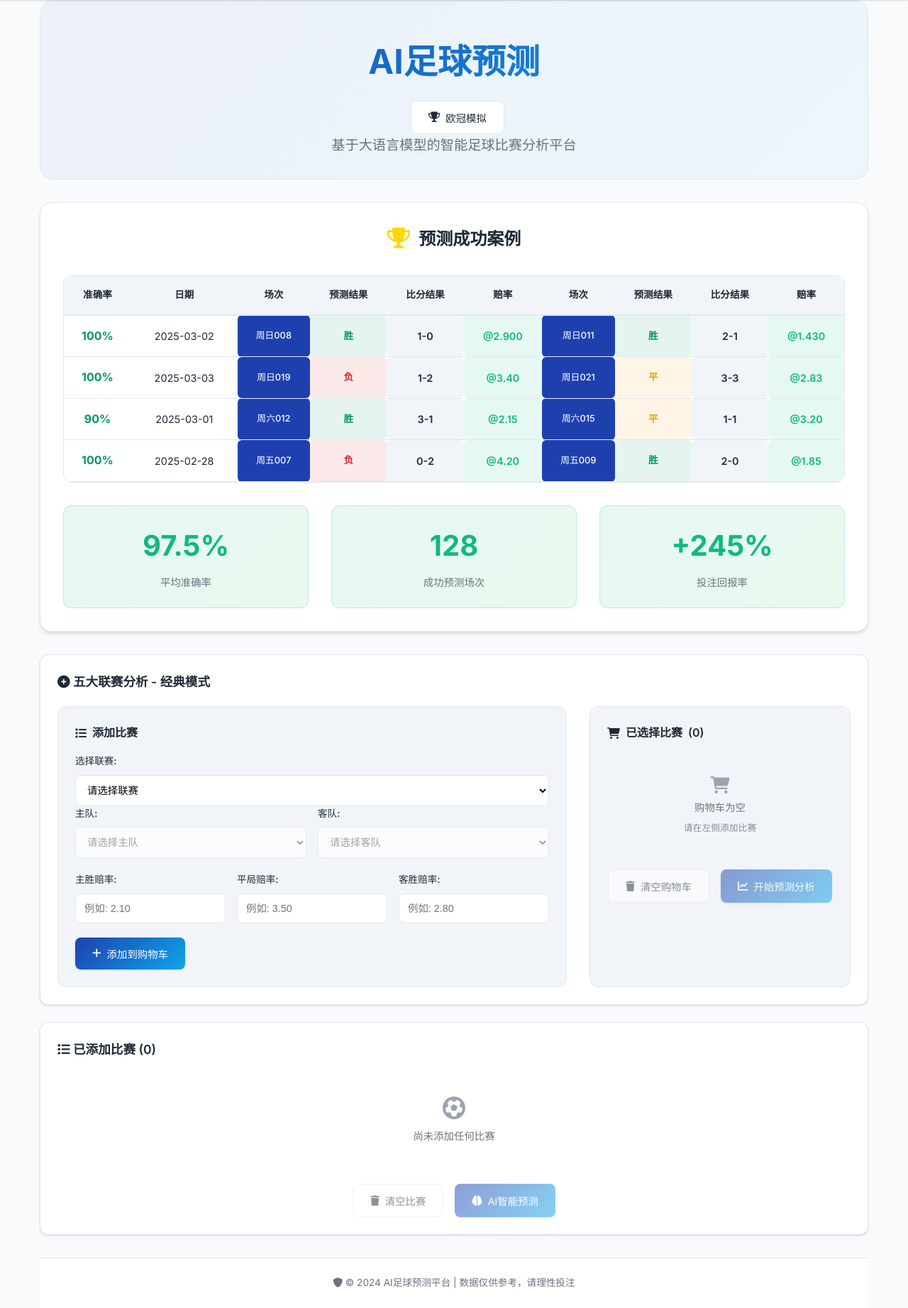
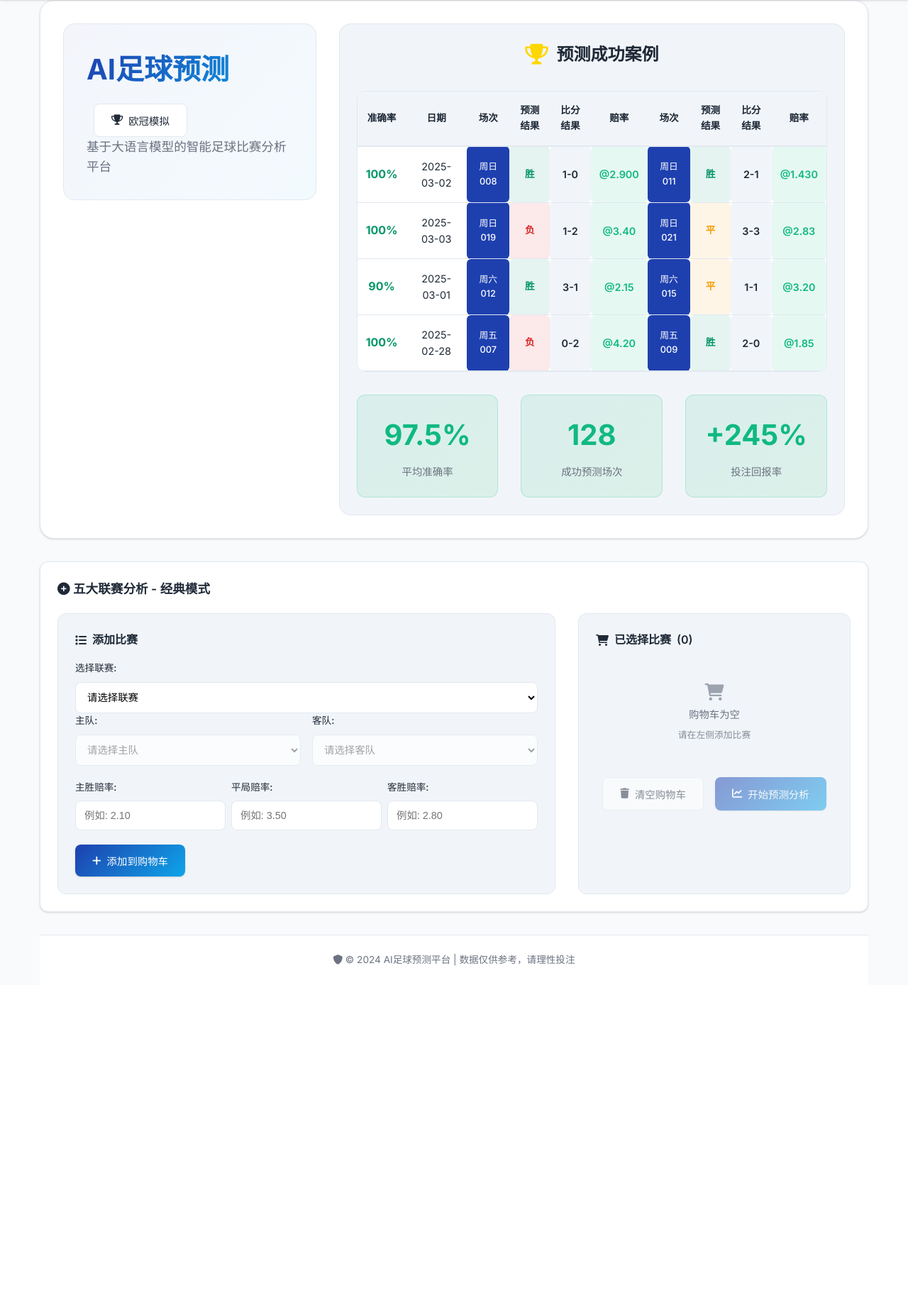
Before and after one commit to Scodive/MatchPredict, a Flask app: page / in a window 1280 px wide. Shown: the part 80-1923 px from the top of the page at 71% size. After the commit the page ends 1441 px from the top, so only its background shows below. Run offline with Flask 3, Linux system fonts and the light colour scheme.

Commit message:
update style

```diff
--- a/static/css/style.css
+++ b/static/css/style.css
@@ -131,17 +131,29 @@ body {
     margin-bottom: 2rem;
 }
 
+.header-layout {
+    display: grid;
+    grid-template-columns: 1fr 2fr;
+    gap: 2rem;
+    align-items: start;
+    padding: 2rem;
+    background: var(--card-bg);
+    border-radius: 20px;
+    border: 1px solid var(--border-color);
+    box-shadow: var(--shadow-light);
+}
+
 .hero-section {
-    text-align: center;
-    padding: 3rem 0 2rem 0;
+    text-align: left;
+    padding: 2rem 0;
     background: linear-gradient(135deg, rgba(30, 64, 175, 0.05) 0%, rgba(14, 165, 233, 0.05) 100%);
-    border-radius: 20px;
-    margin-bottom: 2rem;
+    border-radius: 16px;
+    padding: 2rem;
     border: 1px solid var(--border-color);
 }
 
 .hero-section h1 {
-    font-size: 3rem;
+    font-size: 2.5rem;
     font-weight: 700;
     margin: 0 0 1rem 0;
     background: var(--gradient-primary);
@@ -151,20 +163,19 @@ body {
 }
 
 .hero-section .subtitle {
-    font-size: 1.2rem;
+    font-size: 1.1rem;
     color: var(--text-secondary);
     margin: 0;
     font-weight: 400;
+    line-height: 1.6;
 }
 
 /* 预测成功案例 */
 .success-cases {
-    background: var(--card-bg);
+    background: var(--bg-secondary);
     border-radius: 16px;
-    padding: 2rem;
-    box-shadow: var(--shadow-medium);
-    border: 1px solid var(--border-color);
-    margin-bottom: 2rem;
+    padding: 1.5rem;
+    border: 1px solid var(--border-color);
 }
 
 .success-cases h2 {
@@ -1424,27 +1471,30 @@ footer {
 .recommendation {
     background: var(--accent-color);
     color: white;
-    padding: 0.5rem;
+    padding: 0.4rem;
+    border-radius: 4px;
+    margin-top: 0.3rem;
+    font-size: 0.75rem;
+}
+
+.odds-comparison {
+    background: var(--bg-secondary);
+    padding: 0.8rem;
     border-radius: 6px;
-    margin-top: 0.5rem;
-}
-
-.odds-comparison {
-    background: var(--bg-secondary);
-    padding: 1rem;
-    border-radius: 8px;
+    margin-top: auto;
 }
 
 .odds-comparison h4 {
-    margin-bottom: 0.8rem;
-    color: var(--text-primary);
-    font-size: 0.9rem;
+    margin-bottom: 0.5rem;
+    color: var(--text-primary);
+    font-size: 0.8rem;
+    font-weight: 600;
 }
 
 .odds-row {
     display: flex;
     justify-content: space-between;
-    gap: 1rem;
+    gap: 0.5rem;
     font-weight: 600;
     color: var(--text-primary);
 }
--- a/templates/index.html
+++ b/templates/index.html
@@ -39,13 +39,15 @@
     <div class="container">
         <!-- 主页面头部 -->
         <header class="main-header">
+            <div class="header-layout">
+                <!-- 左侧：标题和介绍 -->
                 <div class="hero-section">
                     <h1>AI足球预测</h1>
                     <p class="subtitle">基于大语言模型的智能足球比赛分析平台</p>
                 </div>
 
-            <!-- 预测成功案例展示 -->
-            <section class="success-cases">
+                <!-- 右侧：预测成功案例 -->
+                <div class="success-cases">
                     <h2><i class="fas fa-trophy"></i> 预测成功案例</h2>
                     <div class="cases-table-container">
                         <table class="cases-table">
@@ -129,7 +131,8 @@
                             <div class="stat-label">投注回报率</div>
                         </div>
                     </div>
-            </section>
+                </div>
+            </div>
         </header>
 
         <main>
@@ -314,32 +317,18 @@
                         </div>
                     </div>
 
+                    <div class="ai-actions">
                         <button id="add-ai-match-btn" class="btn primary-btn">
                             <i class="fas fa-plus"></i> 添加AI分析比赛
                         </button>
+
+                        <button id="ai-predict-btn" class="btn secondary-btn" disabled>
+                            <i class="fas fa-brain"></i> AI智能预测
+                        </button>
+                    </div>
                 </div>
             </section>
 
-            <!-- AI模式已添加比赛区域 -->
-            <section id="ai-matches-section" class="matches-section hidden">
-                <h2><i class="fas fa-list"></i> 已添加比赛 <span id="match-count">(0)</span></h2>
-                <div id="matches-container" class="matches-container">
-                    <div class="empty-message">
-                        <i class="fas fa-futbol"></i>
-                        <p>尚未添加任何比赛</p>
-                    </div>
-                </div>
-
-                <div class="action-buttons">
-                    <button id="clear-matches-btn" class="btn secondary-btn" disabled>
-                        <i class="fas fa-trash"></i> 清空比赛
-                    </button>
-
-                    <button id="ai-predict-btn" class="btn primary-btn" disabled>
-                        <i class="fas fa-brain"></i> AI智能预测
-                    </button>
-                </div>
-            </section>
 
             <section id="results-section" class="results-section hidden">
                 <h2><i class="fas fa-trophy"></i> 预测结果</h2>
```
Also changed, not shown: other parts of static/css/style.css (+67 -30 lines), static/js/app.js (+34 -10 lines). Lines whose indentation alone changed are shown as unchanged.
